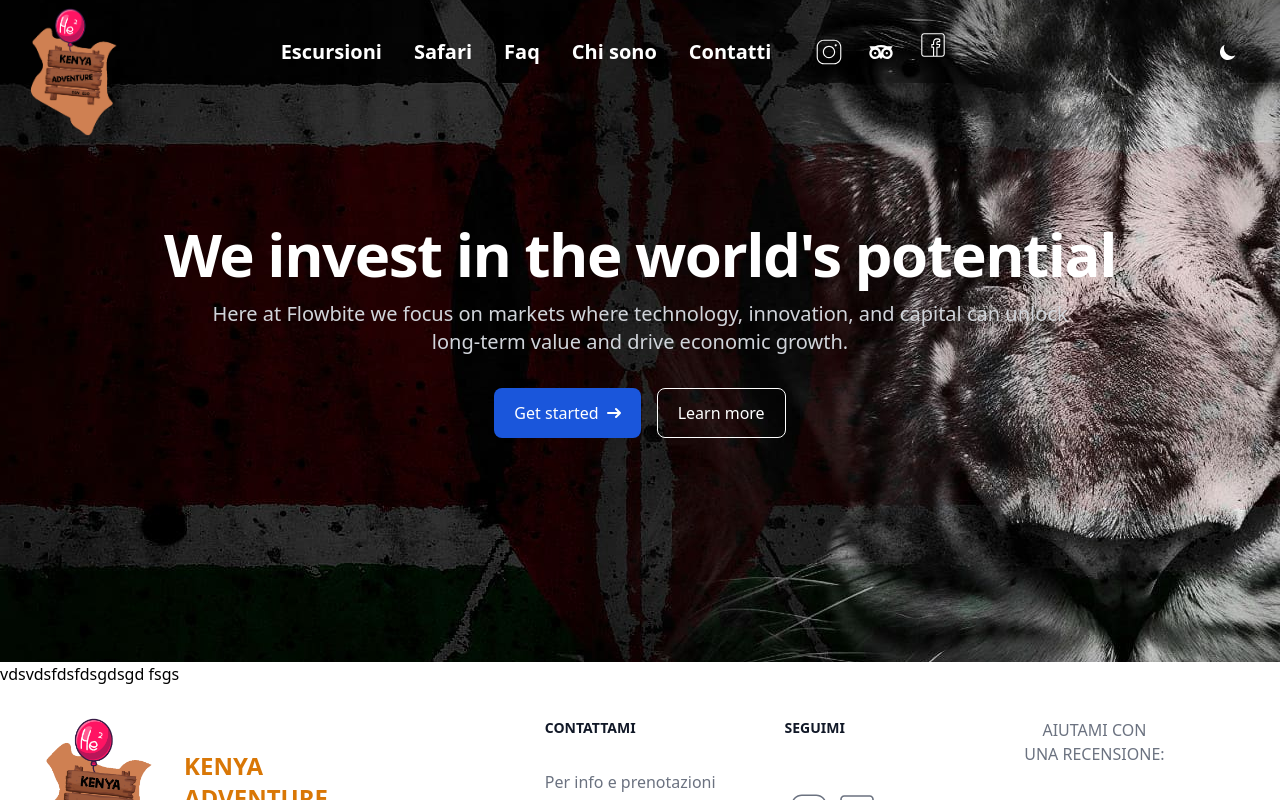
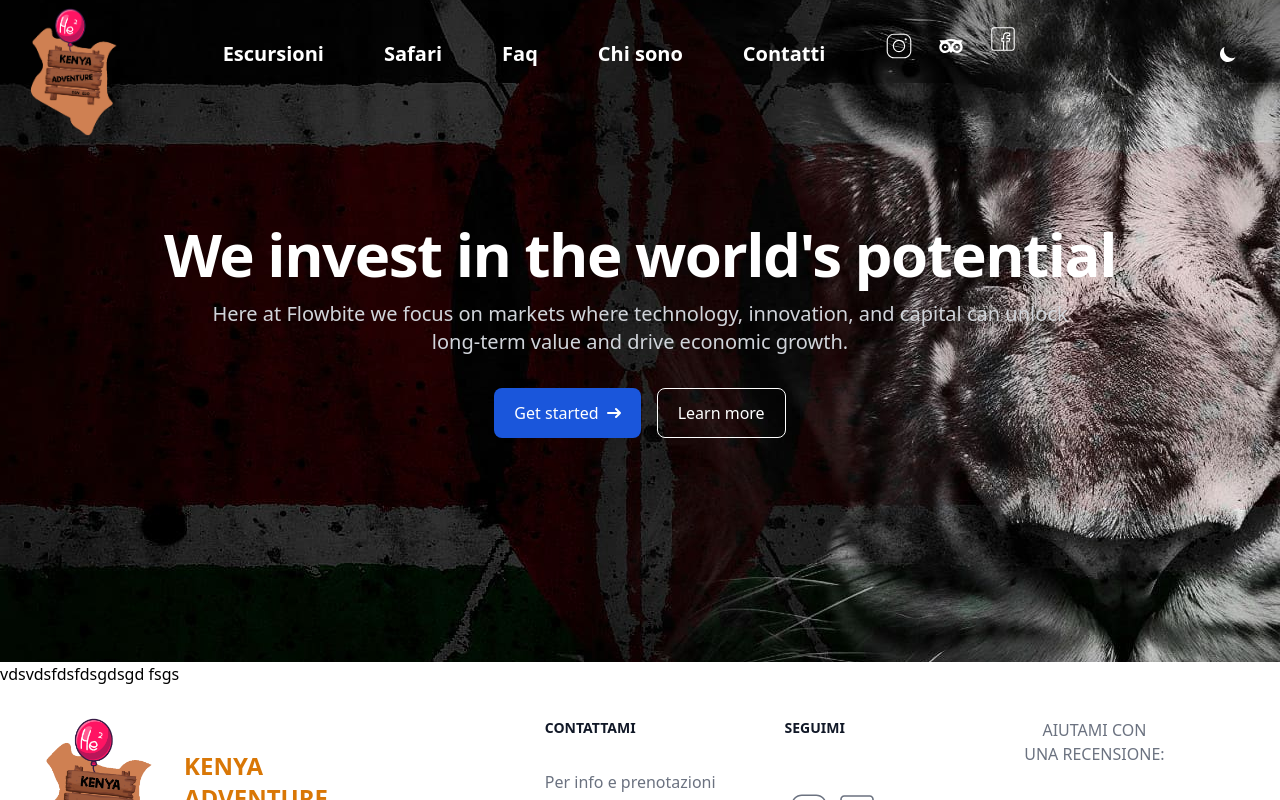
Before and after one commit to teo-pede/safari-kenya, an Angular app: page / in a window 1280 px wide. Shown: the top 800 px of the page. Built offline with nearby package versions, Linux system fonts and the light colour scheme.

Commit message:
removed unused class in navbar

```diff
--- a/src/app/components/header/header.component.html
+++ b/src/app/components/header/header.component.html
@@ -1,3 +1,4 @@
+
 <div id="navbar-mini" tabindex="-1" class="fixed z-50 hidden w-full p-4 pt-16 overflow-x-hidden overflow-y-auto h-[calc(100%-1rem)] max-h-full">
     <div class="relative max-h-full">
         <div class="z-20 items-right">
@@ -27,13 +28,13 @@
     </div>
 </div>
 
+
 <nav [ngClass]="isHome ? 'absolute bg-transparent' : 'bg-white dark:bg-gray-900'" class="w-full z-20 top-0 left-0">
     <a [routerLink]="['/']" class="absolute top-2 left-2 z-10">
         <img src="/assets/img/elio_ico.png" class="h-32 mr-4" alt="Kenya Adventure con Elio">
     </a>
     <div class="max-w-screen-xl flex flex-wrap items-center justify-between mx-auto p-8">
-        <a class="flex items-center">
-        </a>
+        <a class="flex items-center"></a>
         <div class="flex lg:order-2">
             <button id="theme-toggle" type="button" class="rounded-lg text-sm p-2.5" [ngClass]="isHome ? 'text-white hover:bg-gray-700 dark:hover:bg-amber-600' : 'text-gray-950 dark:text-white hover:bg-gray-200 dark:hover:bg-amber-600'">
                 <svg id="theme-toggle-dark-icon" class="hidden w-5 h-5" fill="currentColor" viewBox="0 0 20 20" xmlns="http://www.w3.org/2000/svg"><path d="M17.293 13.293A8 8 0 016.707 2.707a8.001 8.001 0 1010.586 10.586z"></path></svg>
@@ -48,23 +49,23 @@
             </button>
         </div>
         <div class="z-20 items-center justify-between hidden w-full lg:flex lg:w-auto lg:order-1" id="navbar-sticky">
-            <ul class="lg:bg-transparent xl:bg-transparent lg:dark:bg-transparent xl:dark:bg-transparent bg-gray-300 dark:bg-gray-800 flex flex-col p-4 lg:p-0 mt-4 font-bold text-xl rounded-lg lg:flex-row lg:space-x-8 lg:mt-0 lg:border-0">
+            <ul class="bg-transparent dark:bg-transparent flex p-4 lg:p-0 font-bold text-xl rounded-lg flex-row space-x-8 mt-0 border-0">
                 <li *ngFor="let linkItem of links">
-                    <a [routerLink]="[linkItem.link]" class="block py-2 pl-3 pr-4 rounded hover:bg-gray-100 lg:hover:bg-transparent lg:hover:text-amber-600 lg:p-0 lg:dark:hover:text-amber-600 dark:hover:bg-gray-700 dark:hover:text-white lg:dark:hover:bg-transparent dark:border-gray-700" [ngClass]="isHome ? 'xl:text-white lg:text-white text-gray-950 dark:text-white' : 'dark:text-white text-gray-950'">{{ linkItem.name }}</a>
+                    <a [routerLink]="[linkItem.link]" class="block py-2 pl-3 pr-4 rounded hover:text-amber-600 p-0 dark:hover:text-amber-600" [ngClass]="isHome ? 'text-white dark:text-white' : 'dark:text-white text-gray-950'">{{ linkItem.name }}</a>
                 </li>
                 <li class="inline-flex py-2 lg:py-0">
                     <a href="https://www.instagram.com/eliooboy?r=nametag" target="_blank" class="block pl-3 pr-3 rounded">
-                        <svg class="animate-[spin_1s_ease-in-out] w-7 h-7 block rounded hover:bg-gray-100 lg:hover:bg-transparent lg:hover:text-amber-600 lg:p-0 lg:dark:hover:text-amber-600 dark:hover:bg-gray-700 dark:hover:text-white lg:dark:hover:bg-transparent dark:border-gray-700" [ngClass]="isHome ? 'xl:text-white lg:text-white text-gray-950 dark:text-white' : 'dark:text-white text-gray-950'" xmlns="http://www.w3.org/2000/svg" aria-hidden="true" fill="currentColor" viewBox="0 0 50 50">
+                        <svg class="animate-[spin_1s_ease-in-out] w-7 h-7 block rounded hover:text-amber-600 p-0 dark:hover:text-amber-600" [ngClass]="isHome ? 'text-white dark:text-white' : 'dark:text-white text-gray-950'" xmlns="http://www.w3.org/2000/svg" aria-hidden="true" fill="currentColor" viewBox="0 0 50 50">
                             <path d="M 16 3 C 8.8324839 3 3 8.8324839 3 16 L 3 34 C 3 41.167516 8.8324839 47 16 47 L 34 47 C 41.167516 47 47 41.167516 47 34 L 47 16 C 47 8.8324839 41.167516 3 34 3 L 16 3 z M 16 5 L 34 5 C 40.086484 5 45 9.9135161 45 16 L 45 34 C 45 40.086484 40.086484 45 34 45 L 16 45 C 9.9135161 45 5 40.086484 5 34 L 5 16 C 5 9.9135161 9.9135161 5 16 5 z M 37 11 A 2 2 0 0 0 35 13 A 2 2 0 0 0 37 15 A 2 2 0 0 0 39 13 A 2 2 0 0 0 37 11 z M 25 14 C 18.936712 14 14 18.936712 14 25 C 14 31.063288 18.936712 36 25 36 C 31.063288 36 36 31.063288 36 25 C 36 18.936712 31.063288 14 25 14 z M 25 16 C 29.982407 16 34 20.017593 34 25 C 34 29.982407 29.982407 34 25 34 C 20.017593 34 16 29.982407 16 25 C 16 20.017593 20.017593 16 25 16 z"/>
                         </svg>
                     </a>
                     <a href="#tripad" target="_blank" class="block pl-3 pr-3 rounded">
-                        <svg xmlns="http://www.w3.org/2000/svg" class="animate-[ping_1s_ease-in-out] w-7 h-7 block rounded hover:bg-gray-100 lg:hover:bg-transparent lg:hover:text-amber-600 lg:p-0 lg:dark:hover:text-amber-600 dark:hover:bg-gray-700 dark:hover:text-white lg:dark:hover:bg-transparent dark:border-gray-700" [ngClass]="isHome ? 'xl:text-white lg:text-white text-gray-950 dark:text-white' : 'dark:text-white text-gray-950'" aria-hidden="true" fill="currentColor" viewBox="0 0 24 24">
+                        <svg xmlns="http://www.w3.org/2000/svg" class="animate-[ping_1s_ease-in-out] w-7 h-7 block rounded hover:text-amber-600 p-0 dark:hover:text-amber-600" [ngClass]="isHome ? 'text-white dark:text-white' : 'dark:text-white text-gray-950'" aria-hidden="true" fill="currentColor" viewBox="0 0 24 24">
                             <path d="M 12 6 C 10.097656 6 8.324219 6.367188 6.8125 7 L 2 7 C 2 7 3.140625 8.394531 3.277344 9.691406 C 2.492188 10.574219 2 11.726563 2 13 C 2 15.761719 4.238281 18 7 18 C 8.378906 18 9.628906 17.441406 10.535156 16.535156 L 12 18 L 13.464844 16.535156 C 14.371094 17.441406 15.621094 18 17 18 C 19.761719 18 22 15.761719 22 13 C 22 11.726563 21.507813 10.574219 20.722656 9.691406 C 20.859375 8.394531 22 7 22 7 L 17.175781 7 C 15.667969 6.367188 13.898438 6 12 6 Z M 12 8 C 13.054688 8 14.078125 8.152344 15.03125 8.40625 C 13.25 9.171875 12 10.9375 12 13 C 12 10.929688 10.742188 9.15625 8.949219 8.394531 C 9.910156 8.140625 10.941406 8 12 8 Z M 7 10 C 8.65625 10 10 11.34375 10 13 C 10 14.65625 8.65625 16 7 16 C 5.34375 16 4 14.65625 4 13 C 4 11.34375 5.34375 10 7 10 Z M 17 10 C 18.65625 10 20 11.34375 20 13 C 20 14.65625 18.65625 16 17 16 C 15.34375 16 14 14.65625 14 13 C 14 11.34375 15.34375 10 17 10 Z M 7 12 C 6.449219 12 6 12.449219 6 13 C 6 13.550781 6.449219 14 7 14 C 7.550781 14 8 13.550781 8 13 C 8 12.449219 7.550781 12 7 12 Z M 17 12 C 16.449219 12 16 12.449219 16 13 C 16 13.550781 16.449219 14 17 14 C 17.550781 14 18 13.550781 18 13 C 18 12.449219 17.550781 12 17 12 Z"/>
                         </svg>
                     </a>
                     <a href="https://www.facebook.com/eliooboy.francis" target="_blank" class="block pl-3 pr-3 rounded">
-                        <svg class="animate-[bounce_1s_ease-in-out] w-7 h-7 block rounded hover:bg-gray-100 lg:hover:bg-transparent lg:hover:text-amber-600 lg:p-0 lg:dark:hover:text-amber-600 dark:hover:bg-gray-700 dark:hover:text-white lg:dark:hover:bg-transparent dark:border-gray-700" [ngClass]="isHome ? 'xl:text-white lg:text-white text-gray-950 dark:text-white' : 'dark:text-white text-gray-950'" xmlns="http://www.w3.org/2000/svg" aria-hidden="true" fill="currentColor" viewBox="0 0 50 50">
+                        <svg class="animate-[bounce_1s_ease-in-out] w-7 h-7 block rounded hover:text-amber-600 p-0 dark:hover:text-amber-600" [ngClass]="isHome ? 'text-white dark:text-white' : 'dark:text-white text-gray-950'" xmlns="http://www.w3.org/2000/svg" aria-hidden="true" fill="currentColor" viewBox="0 0 50 50">
                             <path d="M 9 4 C 6.2504839 4 4 6.2504839 4 9 L 4 41 C 4 43.749516 6.2504839 46 9 46 L 25.832031 46 A 1.0001 1.0001 0 0 0 26.158203 46 L 31.832031 46 A 1.0001 1.0001 0 0 0 32.158203 46 L 41 46 C 43.749516 46 46 43.749516 46 41 L 46 9 C 46 6.2504839 43.749516 4 41 4 L 9 4 z M 9 6 L 41 6 C 42.668484 6 44 7.3315161 44 9 L 44 41 C 44 42.668484 42.668484 44 41 44 L 33 44 L 33 30 L 36.820312 30 L 38.220703 23 L 33 23 L 33 21 C 33 20.442508 33.05305 20.398929 33.240234 20.277344 C 33.427419 20.155758 34.005822 20 35 20 L 38 20 L 38 14.369141 L 37.429688 14.097656 C 37.429688 14.097656 35.132647 13 32 13 C 29.75 13 27.901588 13.896453 26.71875 15.375 C 25.535912 16.853547 25 18.833333 25 21 L 25 23 L 22 23 L 22 30 L 25 30 L 25 44 L 9 44 C 7.3315161 44 6 42.668484 6 41 L 6 9 C 6 7.3315161 7.3315161 6 9 6 z M 32 15 C 34.079062 15 35.38736 15.458455 36 15.701172 L 36 18 L 35 18 C 33.849178 18 32.926956 18.0952 32.150391 18.599609 C 31.373826 19.104024 31 20.061492 31 21 L 31 25 L 35.779297 25 L 35.179688 28 L 31 28 L 31 44 L 27 44 L 27 28 L 24 28 L 24 25 L 27 25 L 27 21 C 27 19.166667 27.464088 17.646453 28.28125 16.625 C 29.098412 15.603547 30.25 15 32 15 z"/>
                         </svg>
                     </a>
```
